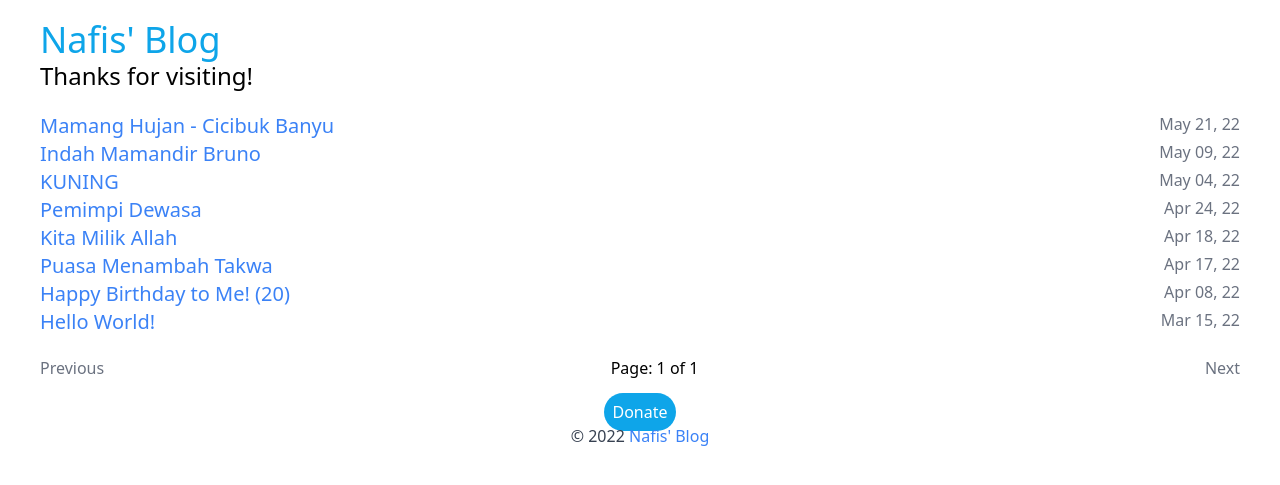
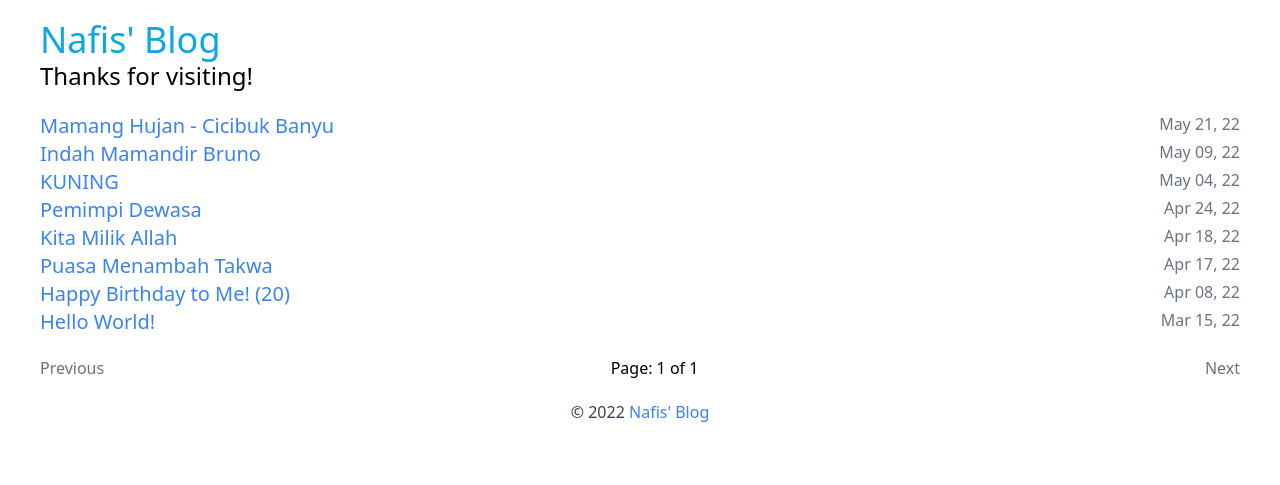
Before and after one commit to mnafisalmukhdi1/blog, a Jekyll site: the page built from index.html, in a window 1280 px wide. Shown: the top 485 px of the page. Built offline with Jekyll 4.4.1, drawn with Linux system fonts in a browser that asks for light colours; nearby versions of some CDN libraries; the list of posts is cut into pages by our own code.

Commit message:
Update footer.html

```diff
--- a/_includes/footer.html
+++ b/_includes/footer.html
@@ -1,5 +1,4 @@
 <footer class="container text-center">
-  <a href="https://nafis1.my.id/donate.html" target="_blank" class="bg-sky-500 text-white p-2 m-1 rounded-full">Donate</a>
   <h6 class="block text-gray-700">&copy; <span id="year"></span> <a href="{{site.url}}" class="text-blue-500">{{site.title}}</a></h6>
 </footer>
 <script type="text/javascript">
```
